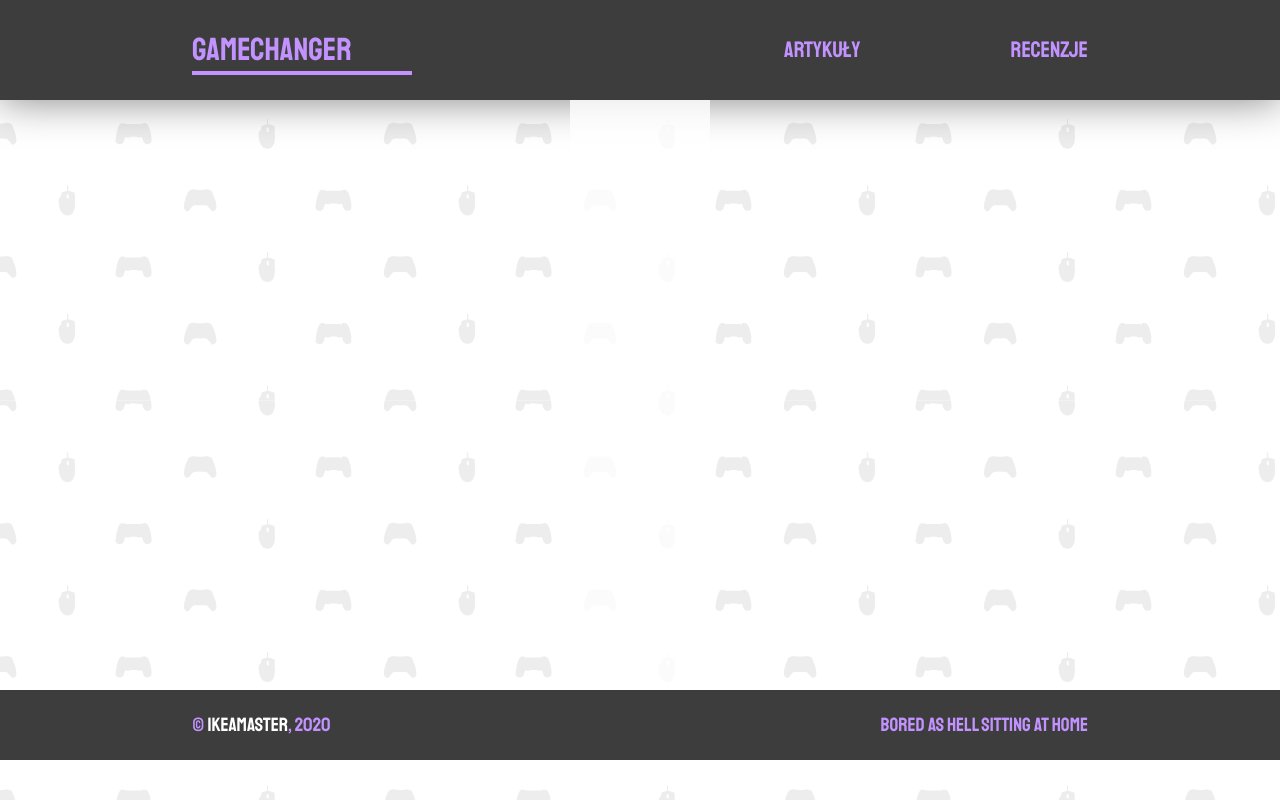
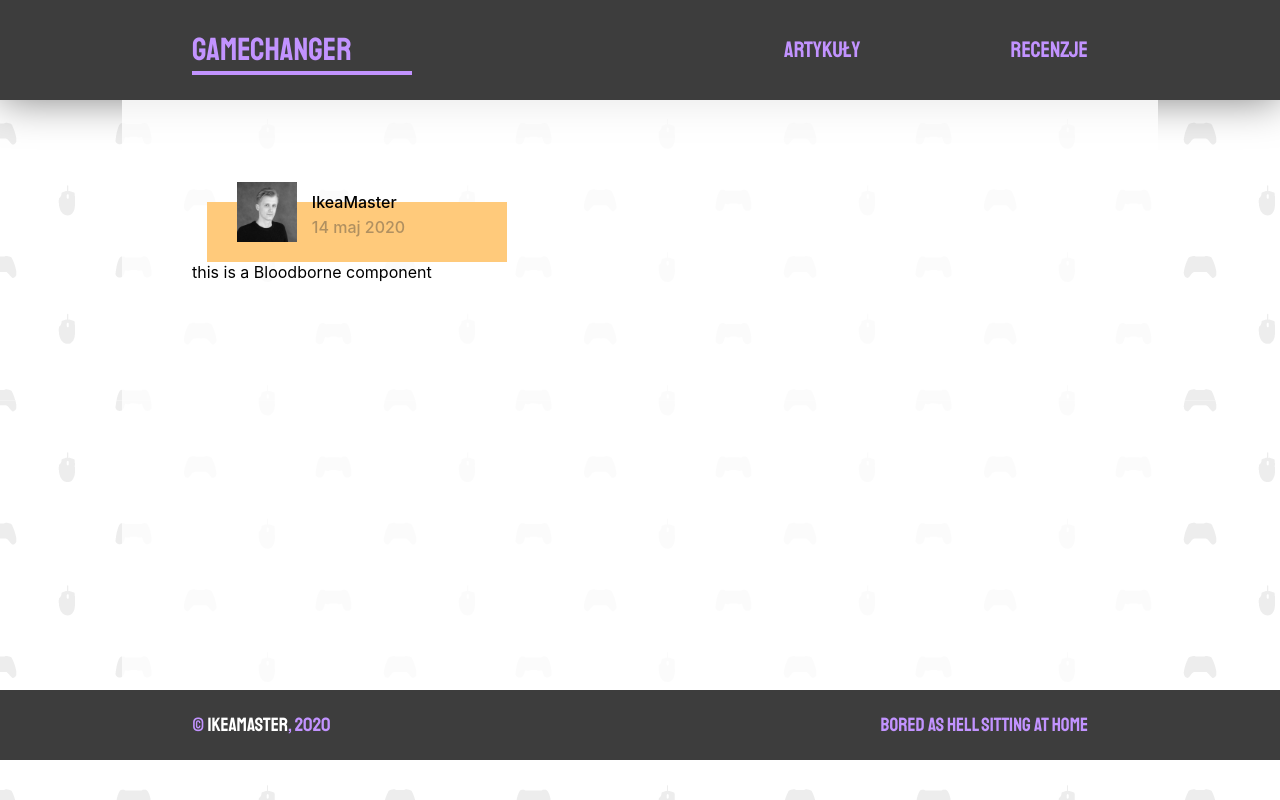
Before and after one commit to lukme/gamechanger, a React (Create React App) app: page /article/Bloodborne in a window 1280 px wide. Built offline with nearby package versions, Linux system fonts and the light colour scheme; a web font is replaced by a local one.

Commit message:
added authorsCard & cleared code

```diff
--- a/src/components/Article/Article.style.scss
+++ b/src/components/Article/Article.style.scss
@@ -0,0 +1,35 @@
+@import '../common/settings.scss';
+
+.article {
+    &__container {
+        padding: 0 calc(#{$globalContainerSpacingLarge} - 70px);
+        box-sizing: border-box;
+        width: 100%;
+        display: flex;
+        justify-content: center;
+    }
+
+    &__wrapper {
+        background-color: rgba($white, .8);
+        width: 100%;
+        min-height: calc(100vh - #{$headerHeight + $footerHeight});
+        padding: 5% 70px 10%;
+        box-sizing: border-box;
+    }
+}
+
+@media screen and (max-width: 2000px) {
+    .article {
+        &__container {
+            padding: 0 calc(#{$globalContainerSpacingMedium} - 70px);
+        }
+    }
+}
+
+@media screen and (max-width: 1300px) {
+    .article {
+        &__container {
+            padding: 0 calc(#{$globalContainerSpacingSmall} - 70px);
+        }
+    }
+}
--- a/src/components/Article/Article.tsx
+++ b/src/components/Article/Article.tsx
@@ -3,13 +3,14 @@ import './Article.style.scss';
 import { useParams } from 'react-router-dom';
 
 import { Bloodborne } from '../Games/Bloodborne';
+import { Card } from '../Card/Card';
 
 export const Article = () => {
     const { title } = useParams();
 
     const chooseComponent = () => {
         switch(title) {
-            case 'bloodborne':
+            case 'Bloodborne':
                 return <Bloodborne />
             default:
                 console.log('An error occured while selecting article');
@@ -17,8 +18,9 @@ export const Article = () => {
     }
 
     return (
-        <div className="hello__container">
-            <div className="hello__wrapper">
+        <div className="article__container">
+            <div className="article__wrapper">
+                <Card postDate='14 maj 2020' />
                 { chooseComponent() }
             </div>
         </div>
--- /dev/null
+++ b/src/components/Card/Card.style.scss
@@ -0,0 +1,51 @@
+@import '../common/settings.scss';
+
+.card {
+    &__container {
+        font-weight: 500;
+        position: relative;
+        width: 260px;
+        margin: 30px 0 0 5%;
+
+        p {
+            margin: 5px;
+        }
+    }
+
+    &__textbox {
+        position: absolute;
+        left: 70px;
+        top: 5px;
+    }
+
+    &__date {
+        position: absolute;
+        color: rgba($olive, .4);
+        z-index: 2;
+        width: 100px;
+        top: 25px;
+    }
+
+    &__credits {
+        position: absolute;
+        z-index: 2;
+        width: 100px;
+    }
+
+    &__authors-photo {
+        width: 60px;
+        height: auto;
+        margin-right: $spacingXSmall;
+        position: relative;
+        z-index: 2;
+    }
+
+    &__decoration {
+        background-color: $sunriseOrange;
+        width: 300px;
+        height: 60px;
+        position: absolute;
+        left: -100px;
+        top: 15px;
+    }
+}
--- /dev/null
+++ b/src/components/Card/Card.tsx
@@ -0,0 +1,28 @@
+import React from 'react';
+import './Card.style.scss';
+
+interface Props {
+    postDate: string;
+}
+
+export const Card = (props: Props) => {
+    const { postDate } = props;
+    return (
+        <div className="card__container">
+            <img
+                src="/ikeamaster.jpg"
+                alt="authors-photo"
+                className='card__authors-photo'
+            />
+            <div className='card__textbox'>
+                <p className='card__credits'>
+                    IkeaMaster
+                </p>
+                <p className='card__date'>
+                    {postDate}
+                </p>
+                <div className="card__decoration"></div>
+            </div>
+        </div>
+    )
+}
--- a/src/components/HeadingHomeArticle/HeadingHomeArticle.style.scss
+++ b/src/components/HeadingHomeArticle/HeadingHomeArticle.style.scss
@@ -13,7 +13,7 @@
         position: relative;
         overflow: hidden;
         &:hover .head-article__bgImageContainer {
-            transform: scale(1.06);
+            transform: scale(1.08);
         }
     }
 
@@ -25,7 +25,7 @@
         background-position: center;
         background-clip: content-box;
         background-size: cover;
-        transition: all 350ms ease-in-out;
+        transition: all 450ms ease-in-out;
     }
 
     &__textbox {
@@ -78,7 +78,7 @@
         top: -10px;
     }
 
-    &__intro {
+    &__description {
         font-size: $fontSizeRegular;
         font-family: 'Roboto', sans-serif;
         font-weight: 300;
--- a/src/components/HeadingHomeArticle/HeadingHomeArticle.tsx
+++ b/src/components/HeadingHomeArticle/HeadingHomeArticle.tsx
@@ -6,12 +6,12 @@ interface Props {
     gameTitle: string;
     title: string;
     subtitle: string;
-    intro: string;
+    description: string;
 }
 
 export const HeadingHomeArticle = (props: Props) => {
 
-    const { gameTitle, title, subtitle, intro } = props,
+    const { gameTitle, title, subtitle, description } = props,
         // bgImage = `/${gameTitle}.jpg`;
         bgImage = `https://cdn.pixabay.com/photo/2017/10/13/14/15/fantasy-2847724_1280.jpg`;
 
@@ -32,8 +32,8 @@ export const HeadingHomeArticle = (props: Props) => {
                 <p className='head-article__subtitle'>
                     {subtitle}
                 </p>
-                <p className='head-article__intro'>
-                    {intro}
+                <p className='head-article__description'>
+                    {description}
                 </p>
                     <Link className='head-article__read-more' to={`/article/${gameTitle}`}>
                         Czytaj dalej...
--- a/src/components/Hello/Hello.tsx
+++ b/src/components/Hello/Hello.tsx
@@ -8,10 +8,10 @@ export const Hello = () => {
         <div className="hello__container">
             <div className="hello__wrapper">
                 <HeadingHomeArticle
+                    gameTitle='Bloodborne'
                     title='Danse macabre'
                     subtitle='Rzecz o umieraniu'
-                    gameTitle='bloodborne'
-                    intro='Credibly fashion leading-edge outsourcing through viral platforms. Conveniently simplify standards compliant benefits with bleeding-edge benefits.'
+                    description='Credibly fashion leading-edge outsourcing through viral platforms. Conveniently simplify standards compliant benefits with bleeding-edge benefits.'
                 />
                 <h3 className='hello__others text'>POZOSTAŁE</h3>
                 <HomeArticle
```
Also changed, not shown: public/ikeamaster.jpg (added).
